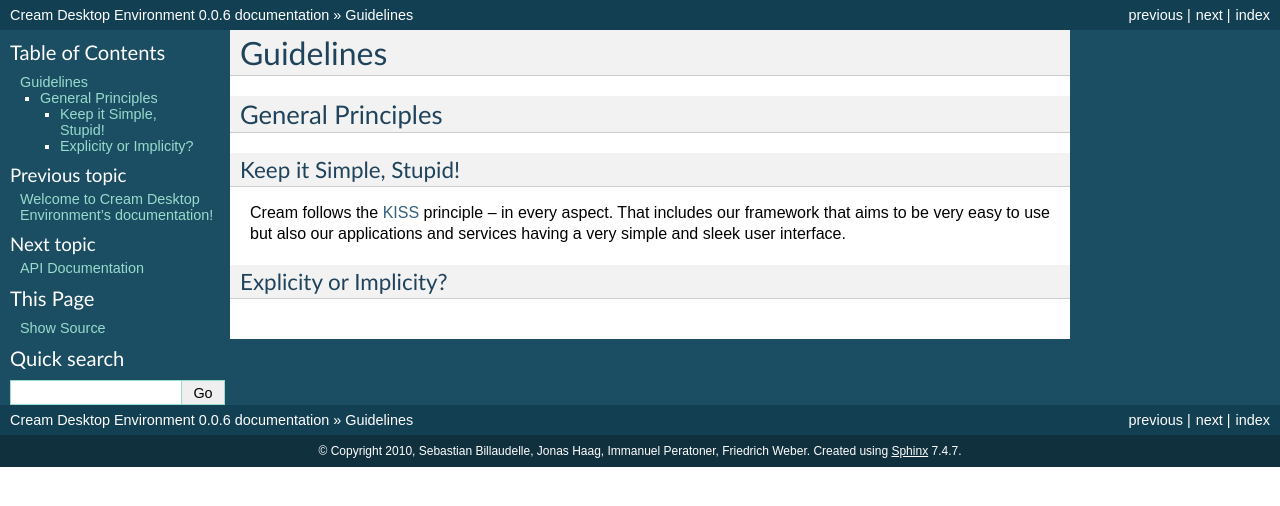
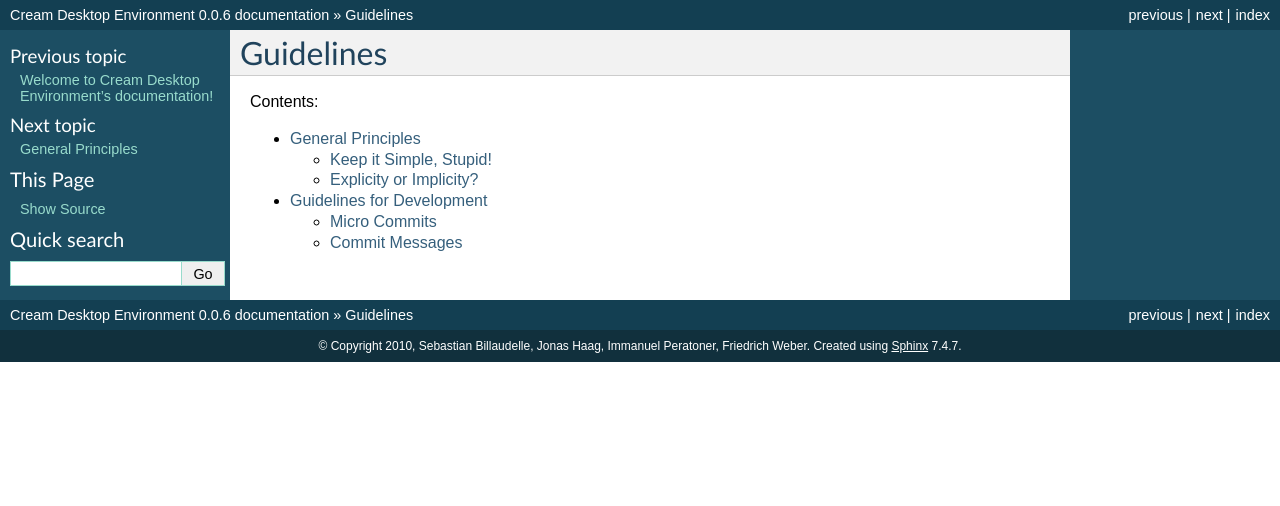
Before and after one commit to cream/doc, a Sphinx documentation site: the page built from source/guidelines/index.rst, in a window 1280 px wide. Shown: the top 506 px of the page. Built offline with Sphinx 7.4.7, drawn with Linux system fonts in a browser that asks for light colours; pages that are not in the unit, such as notebooks, are missing from menus.

Commit message:
Added development guidelines.

```diff
--- a/source/conf.py
+++ b/source/conf.py
@@ -155,7 +155,7 @@
 #html_use_opensearch = ''
 
 # If nonempty, this is the file name suffix for HTML files (e.g. ".xhtml").
-#html_file_suffix = ''
+html_file_suffix = ''
 
 # Output file base name for HTML help builder.
 htmlhelp_basename = 'CreamDesktopEnvironmentdoc'
--- a/source/guidelines/index.rst
+++ b/source/guidelines/index.rst
@@ -1,18 +1,10 @@
 Guidelines
 ==========
 
-General Principles
-------------------
+Contents:
 
-Keep it Simple, Stupid!
-~~~~~~~~~~~~~~~~~~~~~~~
+.. toctree::
+    :maxdepth: 2
 
-Cream follows the KISS_ principle -- in every aspect. That includes
-our framework that aims to be very easy to use but also our
-applications and services having a very simple and sleek user
-interface.
-
-Explicity or Implicity?
-~~~~~~~~~~~~~~~~~~~~~~~
-
-.. _KISS: http://en.wikipedia.org/wiki/KISS_principle
+    general
+    development
```
Also changed, not shown: source/guidelines/development.rst (added, +39 -0 lines), source/guidelines/general.rst (added, +15 -0 lines).
